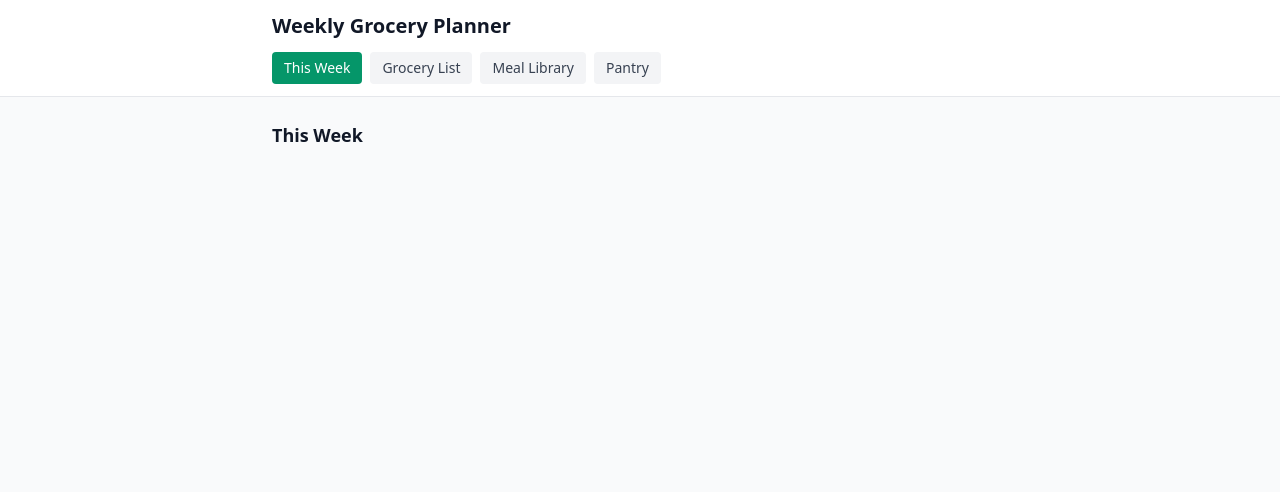
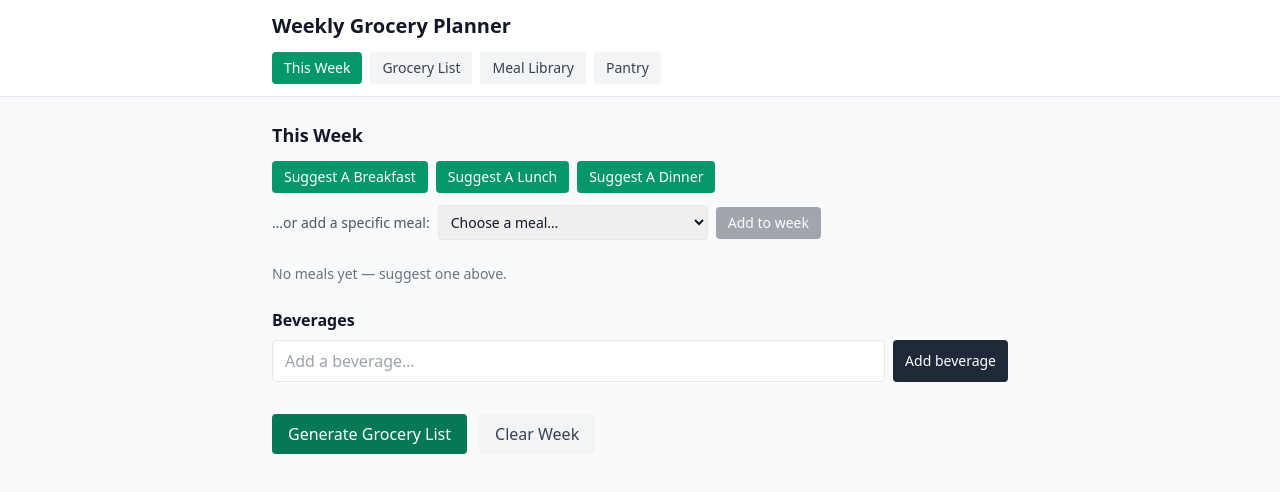
Before and after one commit to jamajeff/grocery-planner, a React (Vite) app: page / in a window 1280 px wide. Shown: the top 492 px of the page. Built offline with nearby package versions, Linux system fonts and the light colour scheme.

Commit message:
feat: add This Week screen with suggestions and beverages
React 19 quirk: servings number input uses defaultValue (uncontrolled)
so userEvent.clear + type in tests isn't fought by controlled re-renders.

Co-Authored-By: Claude Opus 4.8 <noreply@anthropic.com>

```diff
--- a/src/components/ThisWeek.tsx
+++ b/src/components/ThisWeek.tsx
@@ -1,5 +1,170 @@
+import { useState } from "react";
 import type { usePlannerState } from "../hooks/usePlannerState";
-type Props = { planner: ReturnType<typeof usePlannerState>; onShowGrocery: () => void };
-export function ThisWeek(_props: Props) {
-  return <h2 className="text-lg font-semibold">This Week</h2>;
+import type { MealType } from "../lib/types";
+
+type Props = {
+  planner: ReturnType<typeof usePlannerState>;
+  onShowGrocery: () => void;
+};
+
+const TYPES: MealType[] = ["breakfast", "lunch", "dinner"];
+
+export function ThisWeek({ planner, onShowGrocery }: Props) {
+  const {
+    state,
+    addPlannedMeal,
+    removePlannedMeal,
+    updatePlannedMeal,
+    addBeverage,
+    removeBeverage,
+    clearWeek,
+  } = planner;
+  const [bev, setBev] = useState("");
+  const [pickId, setPickId] = useState("");
+
+  function suggest(type: MealType) {
+    const pool = state.library.filter((m) => m.type === type);
+    if (pool.length === 0) return;
+    // Index varies with current count so repeated clicks rotate choices.
+    const pick = pool[state.week.meals.length % pool.length];
+    addPlannedMeal(pick, 2, false);
+  }
+
+  function addSpecific() {
+    const meal = state.library.find((m) => m.id === pickId);
+    if (!meal) return;
+    addPlannedMeal(meal, 2, false);
+    setPickId("");
+  }
+
+  function submitBeverage(e: React.FormEvent) {
+    e.preventDefault();
+    const name = bev.trim();
+    if (!name) return;
+    addBeverage(name);
+    setBev("");
+  }
+
+  return (
+    <section className="space-y-6">
+      <div>
+        <h2 className="text-lg font-semibold mb-3">This Week</h2>
+        <div className="flex flex-wrap gap-2">
+          {TYPES.map((t) => (
+            <button
+              key={t}
+              onClick={() => suggest(t)}
+              className="px-3 py-1.5 rounded bg-emerald-600 text-white text-sm capitalize"
+            >
+              Suggest a {t}
+            </button>
+          ))}
+        </div>
+        <div className="mt-3 flex flex-wrap items-center gap-2">
+          <label htmlFor="specific-meal" className="text-sm text-gray-600">
+            …or add a specific meal:
+          </label>
+          <select
+            id="specific-meal"
+            aria-label="Add a specific meal"
+            value={pickId}
+            onChange={(e) => setPickId(e.target.value)}
+            className="border rounded px-2 py-1.5 text-sm"
+          >
+            <option value="">Choose a meal…</option>
+            {state.library.map((m) => (
+              <option key={m.id} value={m.id}>
+                {m.name} ({m.type})
+              </option>
+            ))}
+          </select>
+          <button
+            onClick={addSpecific}
+            disabled={!pickId}
+            className="px-3 py-1.5 rounded bg-gray-800 text-white text-sm disabled:opacity-40"
+          >
+            Add to week
+          </button>
+        </div>
+      </div>
+
+      <ul className="space-y-2">
+        {state.week.meals.map((pm) => (
+          <li key={pm.id} className="bg-white border rounded p-3 flex flex-wrap justify-between items-center gap-3">
+            <div>
+              <span className="font-medium">{pm.meal.name}</span>
+              <span className="ml-2 text-xs uppercase text-gray-500">{pm.meal.type}</span>
+            </div>
+            <div className="flex items-center gap-3 text-sm">
+              <label className="flex items-center gap-1">
+                Serves
+                <input
+                  type="number"
+                  min={1}
+                  defaultValue={pm.servings}
+                  key={`${pm.id}-servings`}
+                  onChange={(e) => {
+                    const v = Number(e.target.value);
+                    if (v > 0) updatePlannedMeal(pm.id, { servings: v });
+                  }}
+                  className="w-14 border rounded px-2 py-1"
+                  aria-label={`Servings for ${pm.meal.name}`}
+                />
+              </label>
+              <label className="flex items-center gap-1">
+                <input
+                  type="checkbox"
+                  checked={pm.leftovers}
+                  onChange={(e) => updatePlannedMeal(pm.id, { leftovers: e.target.checked })}
+                  aria-label={`Leftovers for ${pm.meal.name}`}
+                />
+                Leftovers
+              </label>
+              <button onClick={() => removePlannedMeal(pm.id)} className="text-red-600">
+                Remove
+              </button>
+            </div>
+          </li>
+        ))}
+        {state.week.meals.length === 0 && (
+          <li className="text-sm text-gray-500">No meals yet — suggest one above.</li>
+        )}
+      </ul>
+
+      <div>
+        <h3 className="font-semibold mb-2">Beverages</h3>
+        <form onSubmit={submitBeverage} className="flex gap-2">
+          <input
+            value={bev}
+            onChange={(e) => setBev(e.target.value)}
+            placeholder="Add a beverage…"
+            className="flex-1 border rounded px-3 py-2"
+          />
+          <button type="submit" className="px-3 py-2 rounded bg-gray-800 text-white text-sm">
+            Add beverage
+          </button>
+        </form>
+        <ul className="mt-2 flex flex-wrap gap-2">
+          {state.week.beverages.map((b) => (
+            <li key={b.id} className="bg-white border rounded px-2 py-1 text-sm flex items-center gap-2">
+              {b.name}
+              <button onClick={() => removeBeverage(b.id)} className="text-red-600">×</button>
+            </li>
+          ))}
+        </ul>
+      </div>
+
+      <div className="flex gap-3">
+        <button
+          onClick={onShowGrocery}
+          className="px-4 py-2 rounded bg-emerald-700 text-white font-medium"
+        >
+          Generate Grocery List
+        </button>
+        <button onClick={clearWeek} className="px-4 py-2 rounded bg-gray-100 text-gray-700">
+          Clear Week
+        </button>
+      </div>
+    </section>
+  );
 }
```
Also changed, not shown: 1 other file (tests, documents, lock files or other folders).
